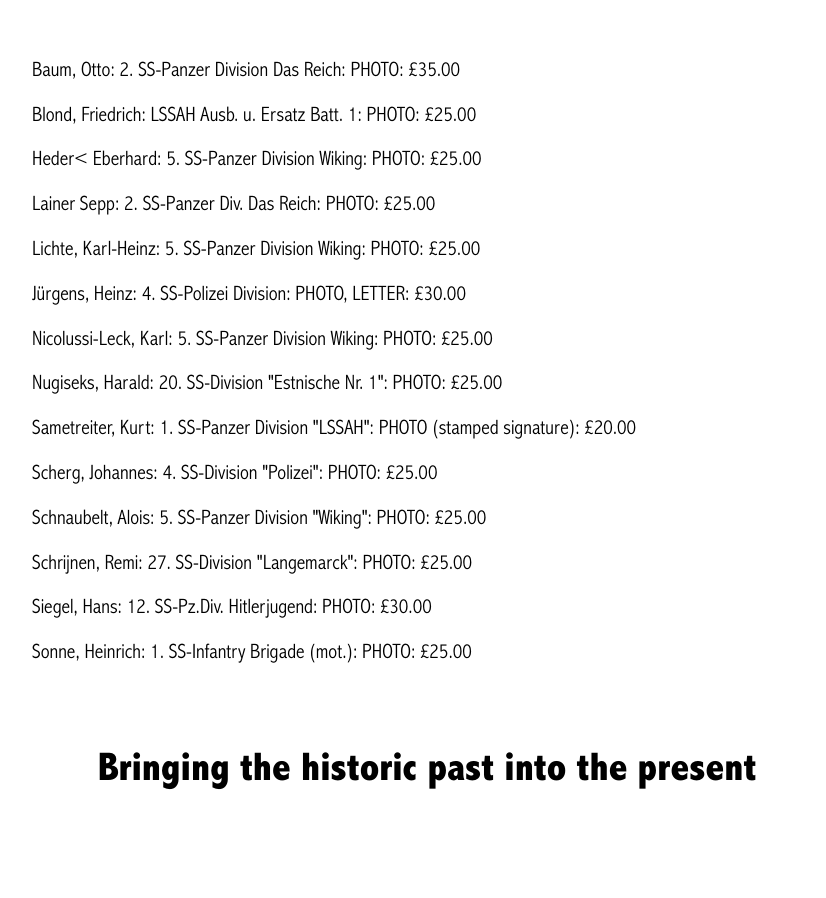
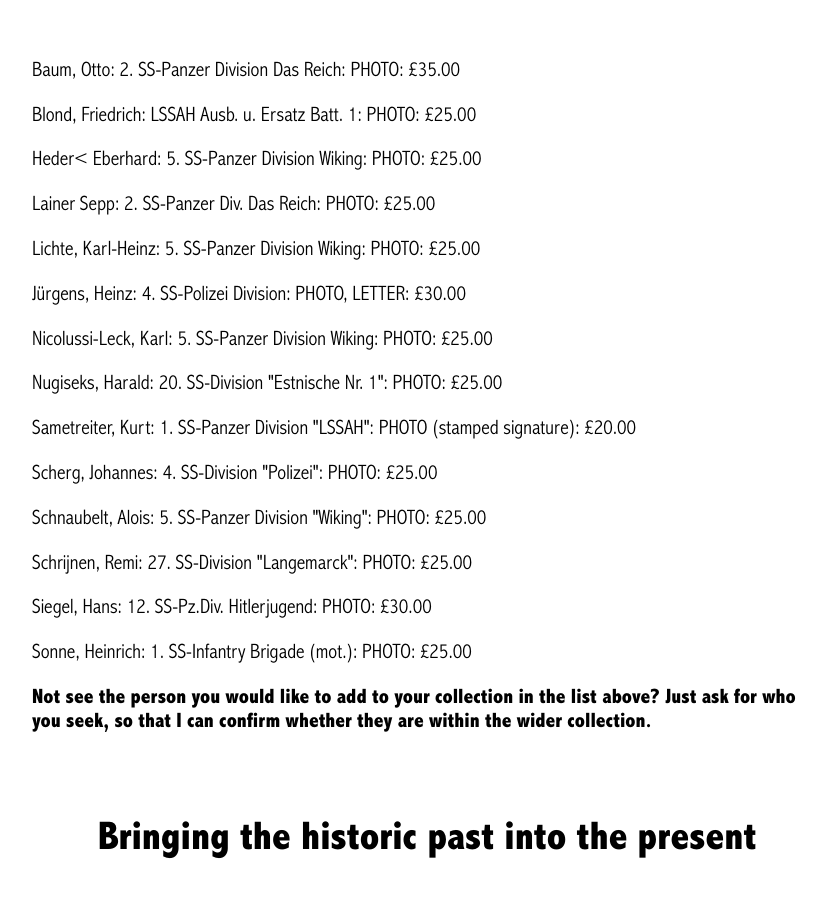
Before and after one commit to lahphotographs/lahphotographs.github.com, a Jekyll site: the page built from Waffen_SS_photos.md, in a window 1280 px wide and 900 px high, scrolled down 1471 px. Shown: the whole window, without its empty margins (213-1039 px from the left). Built offline with Jekyll 4.4.1, drawn with Linux system fonts in a browser that asks for light colours; before the commit the page ends 2302 px from its top, so only the background shows below that.

Commit message:
Update Waffen_SS_photos.md

```diff
--- a/Waffen_SS_photos.md
+++ b/Waffen_SS_photos.md
@@ -31,3 +31,5 @@ permalink: /waffen_ss_photos.html
 <p>Schrijnen,	Remi:	27. SS-Division "Langemarck":	PHOTO: £25.00
 <p>Siegel,	Hans: 12. SS-Pz.Div. Hitlerjugend:	PHOTO:	£30.00
 <p>Sonne,	Heinrich: 1. SS-Infantry Brigade (mot.):	PHOTO: £25.00
+<br />
+<p><b><centre>Not see the person you would like to add to your collection in the list above? Just ask for who you seek, so that I can confirm whether they are within the wider collection.
```
